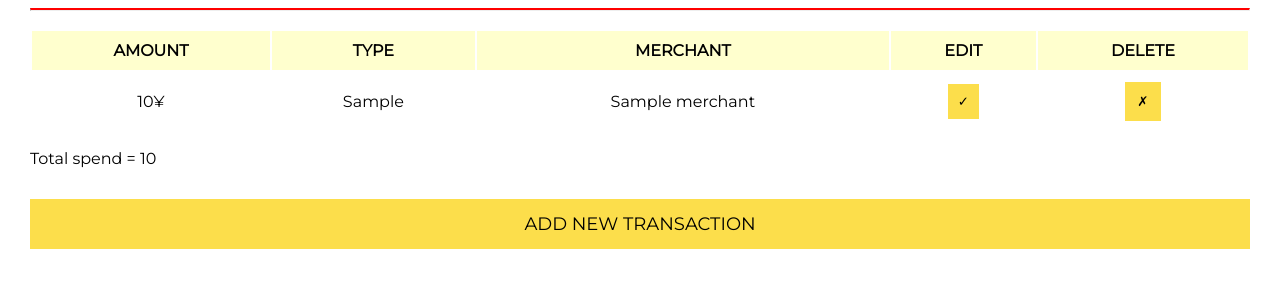
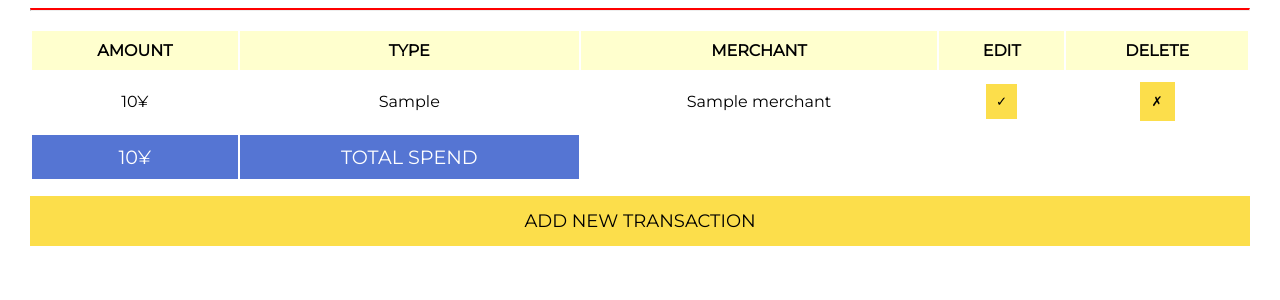
Before and after one commit to madgelackie/spending_tracker_project, a Flask app: page /transactions in a window 1280 px wide. Shown: the part 83-383 px from the top of the page. Run offline with Flask 2, Linux system fonts and the light colour scheme; a database or web service that is not in the repository returns one stand-in record (values such as "Sample title"); some libraries are stand-ins or nearby versions.

Commit message:
total spend css, inactive tag/merch function

```diff
--- a/static/form.css
+++ b/static/form.css
@@ -1,5 +1,5 @@
 .form--box {
     padding: 15px 15px;
-    font-family: 'Montserrat';
+    font-family: 'Montserrat', Tahoma, sans-serif;
     font-size: large;
 }
--- a/static/table.css
+++ b/static/table.css
@@ -10,3 +10,9 @@ th, td {
     padding: 10px;
     text-align: center;
 }
+
+.spend--box {
+    background-color: rgb(85, 117, 211);
+    color: white;
+    font-size: larger;
+}
--- a/templates/transactions/index.html
+++ b/templates/transactions/index.html
@@ -26,8 +26,12 @@
         </td>
     </tr>
     {% endfor %}
+    <tr></tr>
+    <tr class="spend--box">
+        <td>{{total_spend}}¥</td>
+        <td>TOTAL SPEND</td>
+    </tr>
 </table>
-<p>Total spend = {{total_spend}}</p>
 <button class="transactions--button">
     <a href="/transactions/new">ADD NEW TRANSACTION</a>
 </button>
--- a/templates/transactions/new.html
+++ b/templates/transactions/new.html
@@ -12,7 +12,9 @@
     <select id="spending_type" name="spending_type">
         <option value=""></option>
         {% for tag in all_tags %}
-        <option value="{{ tag.id }}">{{ tag.spending_type }}</option>
+        <option value="{{ tag.id }}">
+        {% if tag.active == True %}
+        {{ tag.spending_type }}{% endif %}</option>
         {% endfor %}
     </select>
 </div>
@@ -22,7 +24,7 @@
     <select id="merchant" name="merchant">
         <option value=""></option>
         {% for merchant in all_merchants %}
-        <option value="{{ merchant.id }}">{{ merchant.name }}</option>
+        <option value="{{ merchant.id }}"> {% if merchant.active == True %}{{ merchant.name }}{% endif %}</option>
         {% endfor %}
     </select>
 </div>
```
